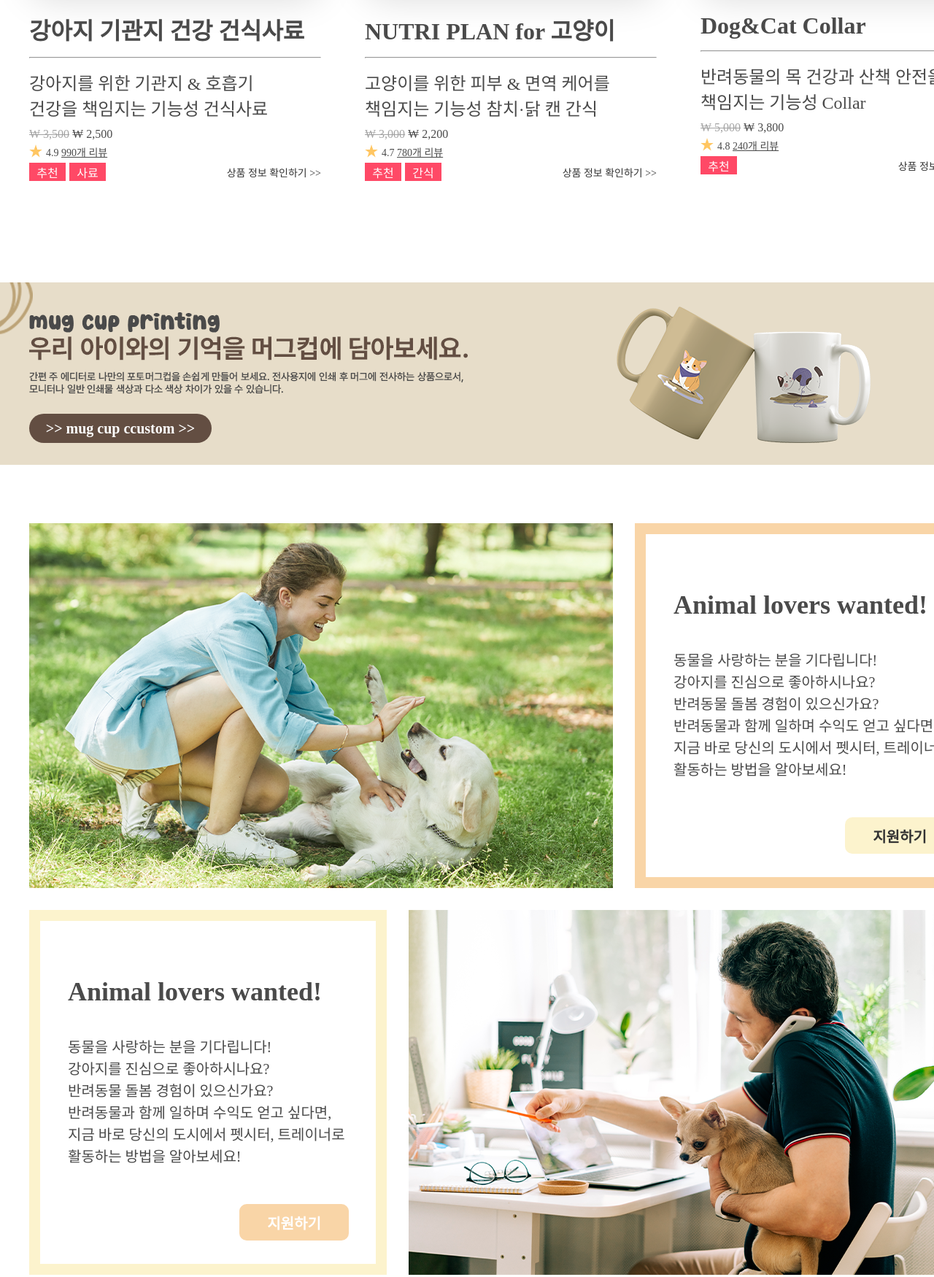
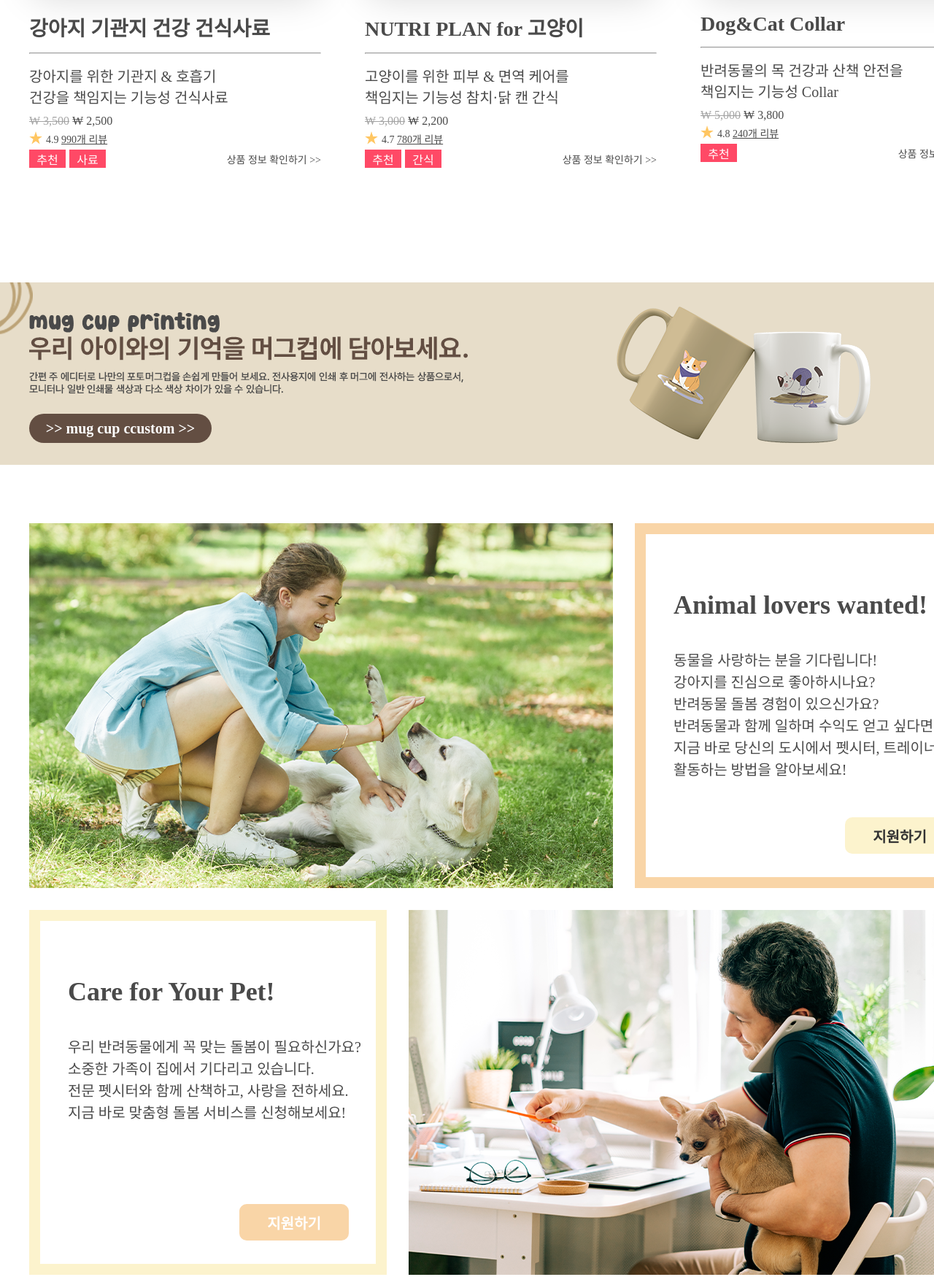
Before and after one commit to Useogi/with-pet, a plain HTML site: page index.html in a window 1280 px wide. Shown: the part 7995-9745 px from the top of the page at 73% size. Drawn offline with nearby package versions, Linux system fonts and the light colour scheme; a web font is replaced by a local one.

Commit message:
Add files via upload

```diff
--- a/css/style.css
+++ b/css/style.css
@@ -22,7 +22,6 @@ body{
 header{
     min-width: 1400px;
     height: 100px;
-    /* background-color: aqua; */
 }
 #head_in{
     width: 1320px;
@@ -1122,7 +1121,7 @@ html{
     cursor: pointer;
 }
 .sect07_box h1{
-    font-size: 32px;
+    font-size: 28px;
     font-weight: bold;
     margin-bottom: 15px;
 }
@@ -1130,7 +1129,7 @@ html{
     margin-bottom: 15px;
 }
 .sect07_box h2{
-    font-size: 24px;
+    font-size: 20px;
     font-weight: 400;
     margin-bottom: 10px;
 }
@@ -1183,8 +1182,8 @@ html{
     justify-content: center; /* x축 중앙 정렬 */
     align-items: center;     /* y축 중앙 정렬 */
 }
-.sect07_box_bot_l a{
-    color: black;
+.sect07_box_bot a{
+    color: #4A4A4A;
     font-size: 14px;
     font-weight: 500;
 }
@@ -1326,6 +1325,7 @@ html{
     font-size: 20px;
     font-weight: 400;
     line-height: 30px;
+    margin-bottom: 110px;
 }
 .sect08_box02_r a{
     display: inline-block;
@@ -1564,8 +1564,9 @@ html{
 /* footer ---------- */
 footer{
     min-width: 1400px;
-    height: 230px;
+    height: 220px;
     background-color: #CFBC94;
+    padding-bottom: 60px;
 }
 .footer_inner{
     width: 1320px;
@@ -1635,7 +1636,6 @@ footer{
     width: 30px;
     height: 30px;
 }
-
 .apple{
     width: 20px;
     height: 20px;
@@ -1676,21 +1676,6 @@ footer{
     gap: 10px;
     z-index: 999;
 }
-/* .scroll-buttons button{
-    padding: 10px 15px;
-    font-size: 16px;
-    background-color: #a98e62;
-    color: white;
-    border: none;
-    border-radius: 8px;
-    cursor: pointer;
-    transition: all 0.3s ease;
-    font-family: 'Super Lobster';
-}
-.scroll-buttons button:hover{
-    background-color: #634e42;
-} */
-
 .scroll-buttons button{
     padding: 10px 15px;
     font-size: 16px;
--- a/index.html
+++ b/index.html
@@ -399,7 +399,7 @@
         </div>
     </section>
 
-    <!-- section07 h1000 -->
+    <!--  h1000 -->
     <section id="section07">
         <div class="section07_inner">
             <h1>사랑하는 나의 반려동물을 위한 최고의 선택</h1>
@@ -487,7 +487,7 @@
                 <img src="./img/12.section08/box01.png" alt="#">
                 <!-- 490x500 -->
                 <div class="sect08_box01_l">
-                    <h1> Animal lovers wanted!</h1>
+                    <h1>Animal lovers wanted!</h1>
                     <p>동물을 사랑하는 분을 기다립니다!
                         <br>강아지를 진심으로 좋아하시나요?
                         <br>반려동물 돌봄 경험이 있으신가요?
@@ -500,13 +500,11 @@
             <section class="sect08_box02">
                 <!-- 490x500 -->
                 <div class="sect08_box02_r">
-                    <h1> Animal lovers wanted!</h1>
-                    <p>동물을 사랑하는 분을 기다립니다!
-                        <br>강아지를 진심으로 좋아하시나요?
-                        <br>반려동물 돌봄 경험이 있으신가요?
-                        <br>반려동물과 함께 일하며 수익도 얻고 싶다면,
-                        <br>지금 바로 당신의 도시에서 펫시터, 트레이너로
-                        <br>활동하는 방법을 알아보세요!</p>
+                    <h1>Care for Your Pet!</h1>
+                    <p>우리 반려동물에게 꼭 맞는 돌봄이 필요하신가요?
+                        <br>소중한 가족이 집에서 기다리고 있습니다.
+                        <br>전문 펫시터와 함께 산책하고, 사랑을 전하세요.
+                        <br>지금 바로 맞춤형 돌봄 서비스를 신청해보세요!</p>
                     <a href="javascript:return false;">지원하기</a>
                 </div>
                 <img src="./img/12.section08/box02.png" alt="#">
```
